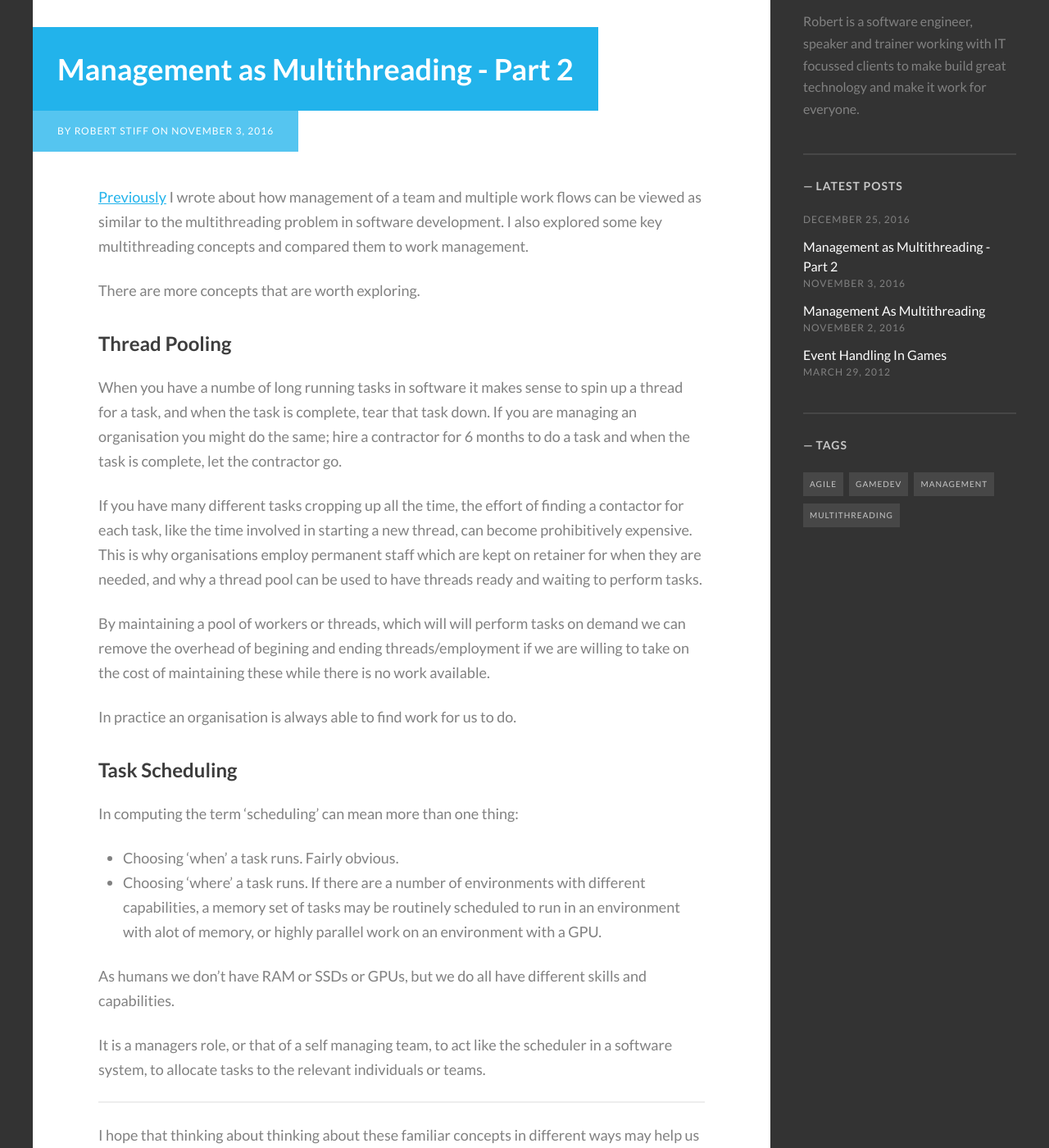
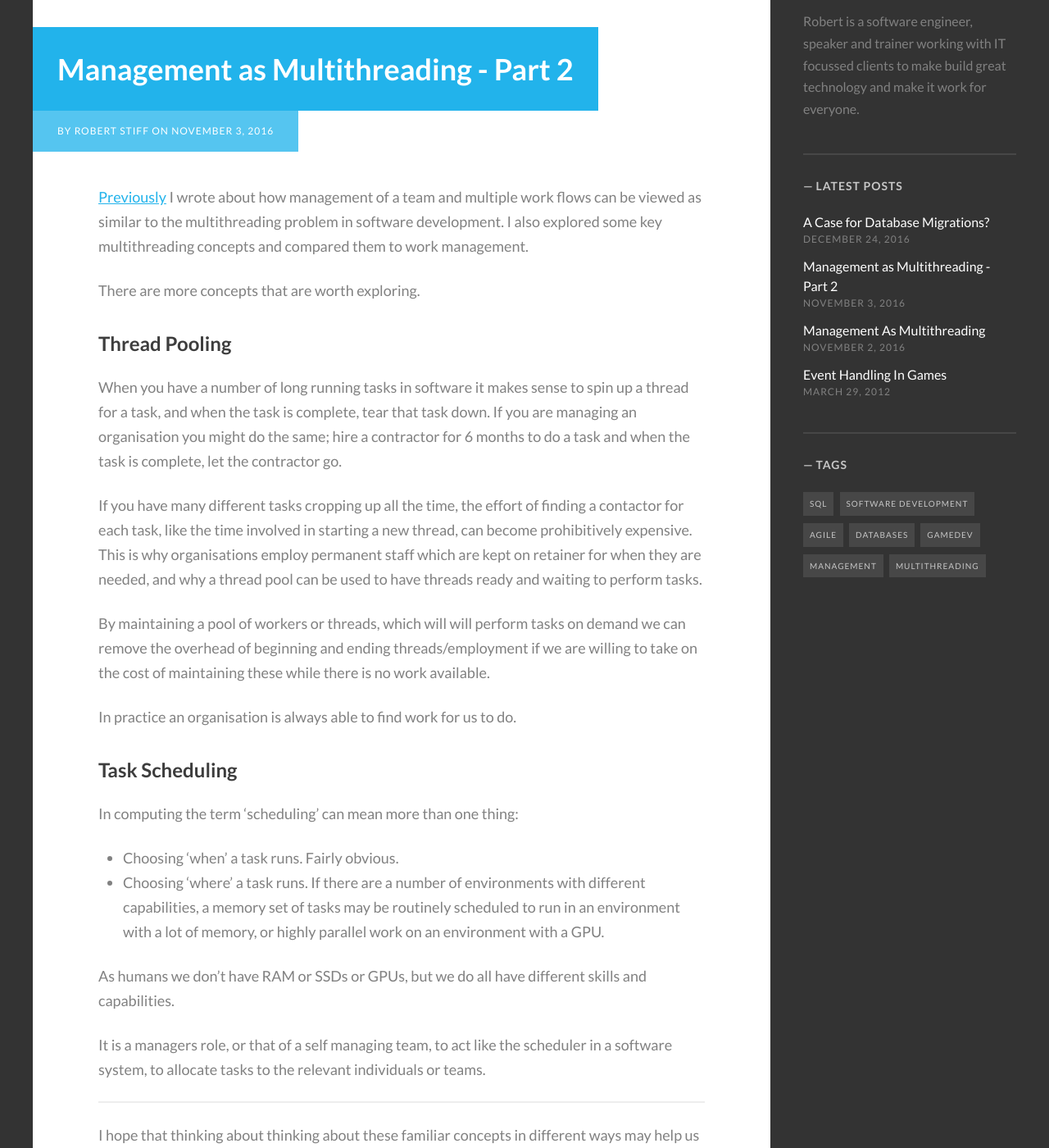
Before and after one commit to uatec/hidef.github.io, a Jekyll site: the page built from _posts/2016-11-03-management-as-multithreading-part-2.md, in a window 1280 px wide and 1400 px high, scrolled down 270 px. Shown: the whole window at 82% size. Built offline with Jekyll 4.4.1, drawn with Linux system fonts in a browser that asks for light colours; some web fonts are replaced; some of the changed text lies outside the part shown.

Commit message:
fix stupid typos and mistakes.

```diff
--- a/_posts/2016-11-03-management-as-multithreading-part-2.md
+++ b/_posts/2016-11-03-management-as-multithreading-part-2.md
@@ -12,11 +12,11 @@ There are more concepts that are worth exploring.
 
 ### Thread Pooling
 
-When you have a numbe of long running tasks in software it makes sense to spin up a thread for a task, and when the task is complete, tear that task down. If you are managing an organisation you might do the same; hire a contractor for 6 months to do a task and when the task is complete, let the contractor go.
+When you have a number of long running tasks in software it makes sense to spin up a thread for a task, and when the task is complete, tear that task down. If you are managing an organisation you might do the same; hire a contractor for 6 months to do a task and when the task is complete, let the contractor go.
 
 If you have many different tasks cropping up all the time, the effort of finding a contactor for each task, like the time involved in starting a new thread, can become prohibitively expensive. This is why organisations employ permanent staff which are kept on retainer for when they are needed, and why a thread pool can be used to have threads ready and waiting to perform tasks.
 
-By maintaining a pool of workers or threads, which will will perform tasks on demand we can remove the overhead of begining and ending threads/employment if we are willing to take on the cost of maintaining these while there is no work available.
+By maintaining a pool of workers or threads, which will will perform tasks on demand we can remove the overhead of beginning and ending threads/employment if we are willing to take on the cost of maintaining these while there is no work available.
 
 In practice an organisation is always able to find work for us to do.
 
@@ -25,7 +25,7 @@ In practice an organisation is always able to find work for us to do.
 In computing the term 'scheduling' can mean more than one thing:
 
 - Choosing 'when' a task runs. Fairly obvious.
-- Choosing 'where' a task runs. If there are a number of environments with different capabilities, a memory set of tasks may be routinely scheduled to run in an environment with alot of memory, or highly parallel work on an environment with a GPU.
+- Choosing 'where' a task runs. If there are a number of environments with different capabilities, a memory set of tasks may be routinely scheduled to run in an environment with a lot of memory, or highly parallel work on an environment with a GPU.
 
 As humans we don't have RAM or SSDs or GPUs, but we do all have different skills and capabilities.
 
```
Also changed, not shown: _posts/2016-12-24-a-case-for-database-migrations.md (+3 -1 lines).
